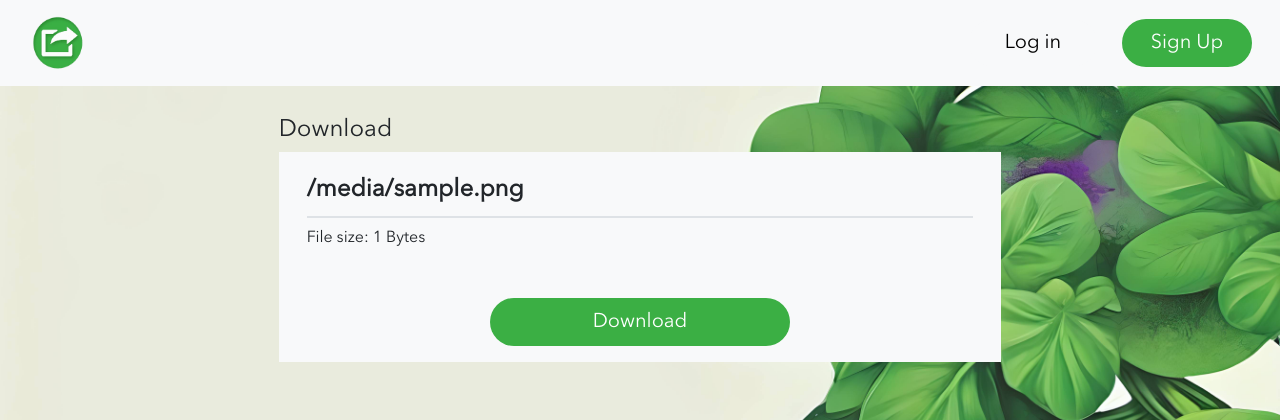
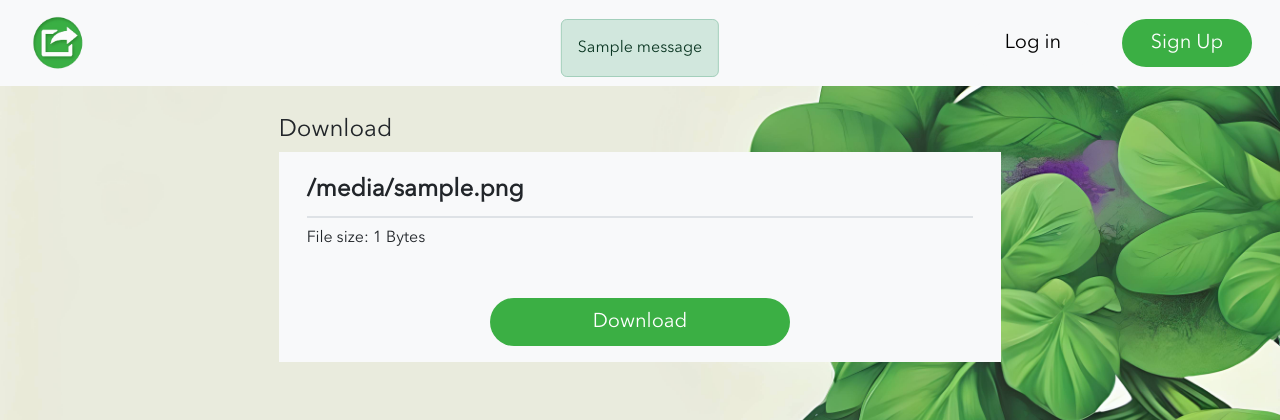
Before and after one commit to ay0x/Share-it, a Django app: template templates/file/download.html in a window 1280 px wide. Shown: the top 420 px of the page. Run offline with Django 5.2, Linux system fonts and the light colour scheme; the template is opened without the code that fills it: most values are stand-ins (such as "Sample title", 1, 10 or a date in 2020); one stand-in notice (Sample message) is shown; some libraries are stand-ins or nearby versions.

Commit message:
feat: Add message tag to display alert messages.

```diff
--- a/templates/file/download.html
+++ b/templates/file/download.html
@@ -2,6 +2,13 @@
 {% block content %}
 {% load custom_tags %}
 <main class="mt-5 pt-5">
+	{% if messages %}
+	<div class="floating-message" id="floatingMessage">
+		{% for message in messages %}
+		<div class="alert alert-{{ message.tags }}">{{ message }}</div>
+		{% endfor %}
+	</div>
+	{% endif %}
     <!-- UPLOAD SUCCESSFULL DIV -->
     <div class="container-fluid" id="uploaded">
         <div class="row">
```
